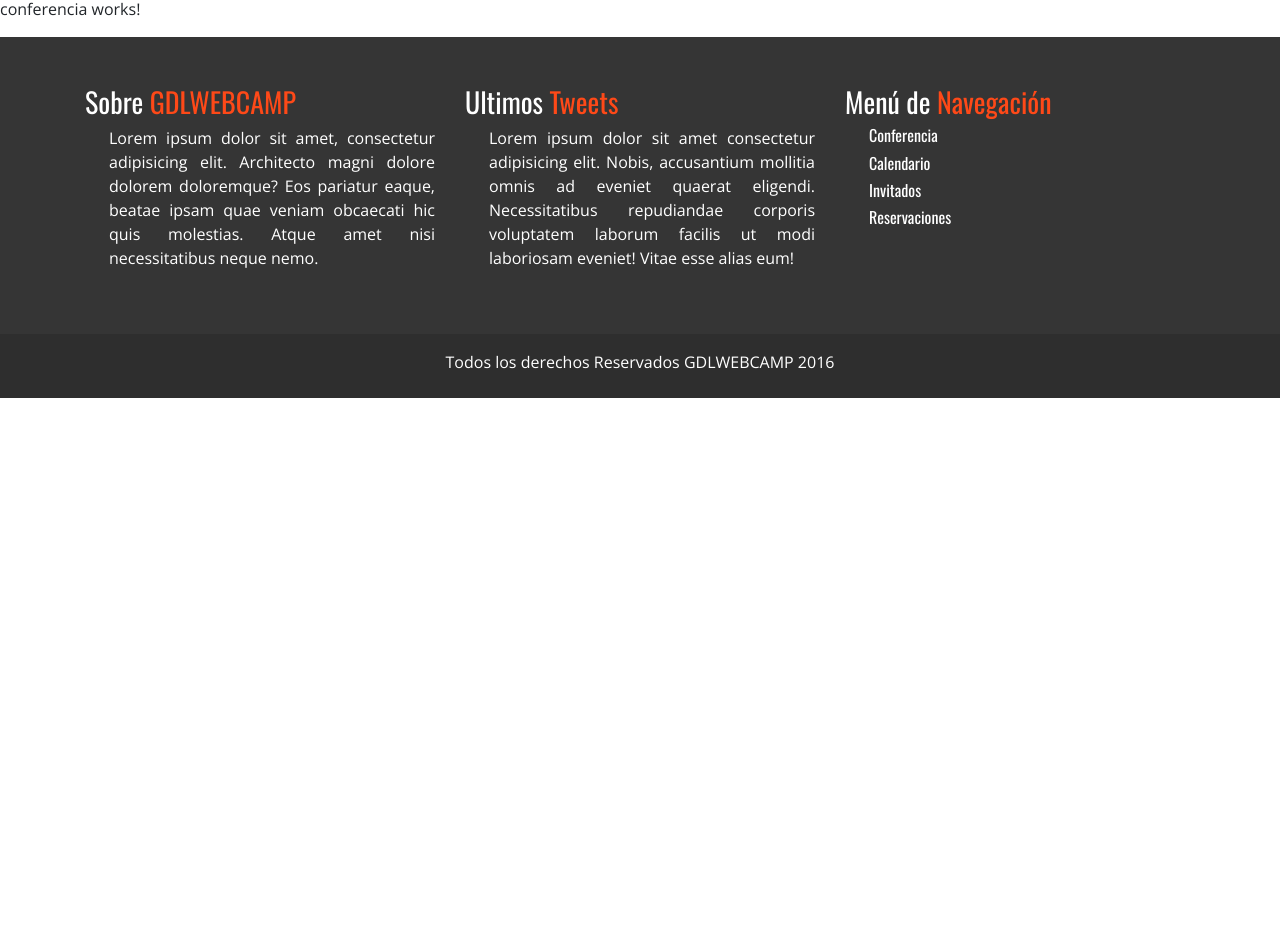
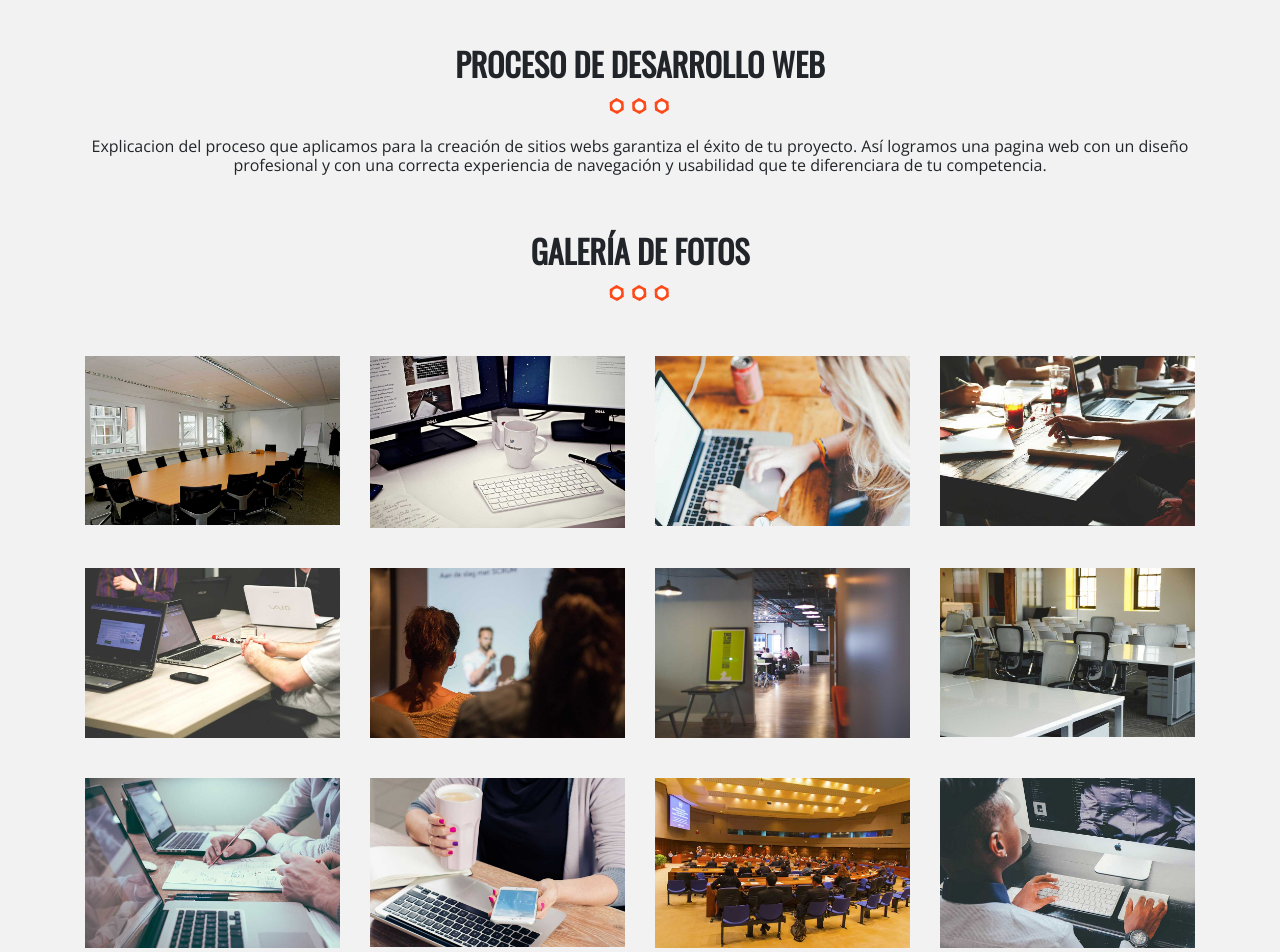
Before and after one commit to josheSD/Udemy-Project, an Angular app: page /conferencia in a window 1280 px wide. Shown: the part 894-1846 px from the top of the page. Before the commit the page ends 1292 px from the top, so only its background shows below. Built offline with nearby package versions, Linux system fonts and the light colour scheme.

Commit message:
terminado conferencia 04/12/2019

```diff
--- a/src/app/components/conferencia/conferencia.component.css
+++ b/src/app/components/conferencia/conferencia.component.css
@@ -0,0 +1,14 @@
+/* section mejor conferencia */
+
+.my-conferencia {
+    background-color: #F2F2F2;
+}
+
+h2 {
+    font-family: 'Oswald', sans-serif;
+    text-transform: uppercase;
+}
+
+h3 {
+    font-family: 'PT Sans', sans-serif;
+}
--- a/src/app/components/conferencia/conferencia.component.html
+++ b/src/app/components/conferencia/conferencia.component.html
@@ -1,3 +1,94 @@
-<p>
-    conferencia works!
-</p>
+<section class="my-conferencia">
+    <div class="container">
+        <div class="row py-5">
+            <div class="col-12 text-center">
+                <h2 class="font-weight-bold text-center">Proceso de Desarrollo Web</h2>
+                <img src="../../../assets/img/separador.png" alt="">
+                <p class="mt-3 h5 text-justify text-md-center h6">Explicacion del proceso que aplicamos para la creación de sitios webs garantiza el éxito de tu proyecto. Así logramos una pagina web con un diseño profesional y con una correcta experiencia de navegación y usabilidad que te diferenciara
+                    de tu competencia.</p>
+            </div>
+        </div>
+    </div>
+</section>
+
+<section class="my-conferencia">
+    <div class="container">
+        <div class="row pb-5">
+            <div class="col-12 text-center">
+                <h2 class="font-weight-bold text-center">Galería de fotos</h2>
+                <img src="../../../assets/img/separador.png" alt="">
+            </div>
+        </div>
+
+        <div class="row pb-4">
+            <div class="col-12 col-md-3">
+                <div class="invitados-image">
+                    <img src="../../../assets/img/galeria/14.jpg" class="img-fluid mb-3" alt="">
+                </div>
+            </div>
+            <div class="col-12 col-md-3">
+                <div class="invitados-image">
+                    <img src="../../../assets/img/galeria/02.jpg" class="img-fluid mb-3" alt="">
+                </div>
+            </div>
+            <div class="col-12 col-md-3">
+                <div class="invitados-image">
+                    <img src="../../../assets/img/galeria/13.jpg" class="img-fluid mb-3" alt="">
+                </div>
+            </div>
+            <div class="col-12 col-md-3">
+                <div class="invitados-image">
+                    <img src="../../../assets/img/galeria/04.jpg" class="img-fluid mb-3" alt="">
+                </div>
+            </div>
+        </div>
+        <!--primeros 4-->
+        <div class="row pb-4">
+            <div class="col-12 col-md-3">
+                <div class="invitados-image">
+                    <img src="../../../assets/img/galeria/05.jpg" class="img-fluid mb-3" alt="">
+                </div>
+            </div>
+            <div class="col-12 col-md-3">
+                <div class="invitados-image">
+                    <img src="../../../assets/img/galeria/06.jpg" class="img-fluid mb-3" alt="">
+                </div>
+            </div>
+            <div class="col-12 col-md-3">
+                <div class="invitados-image">
+                    <img src="../../../assets/img/galeria/07.jpg" class="img-fluid mb-3" alt="">
+                </div>
+            </div>
+            <div class="col-12 col-md-3">
+                <div class="invitados-image">
+                    <img src="../../../assets/img/galeria/08.jpg" class="img-fluid mb-3" alt="">
+                </div>
+            </div>
+        </div>
+        <!--primeros 4-->
+        <div class="row pb-4">
+            <div class="col-12 col-md-3">
+                <div class="invitados-image">
+                    <img src="../../../assets/img/galeria/09.jpg" class="img-fluid mb-3" alt="">
+                </div>
+            </div>
+            <div class="col-12 col-md-3">
+                <div class="invitados-image">
+                    <img src="../../../assets/img/galeria/10.jpg" class="img-fluid mb-3" alt="">
+                </div>
+            </div>
+            <div class="col-12 col-md-3">
+                <div class="invitados-image">
+                    <img src="../../../assets/img/galeria/16.jpg" class="img-fluid mb-3" alt="">
+                </div>
+            </div>
+            <div class="col-12 col-md-3">
+                <div class="invitados-image">
+                    <img src="../../../assets/img/galeria/12.jpg" class="img-fluid mb-3" alt="">
+                </div>
+            </div>
+        </div>
+        <!--primeros 4-->
+
+    </div>
+</section>
```
